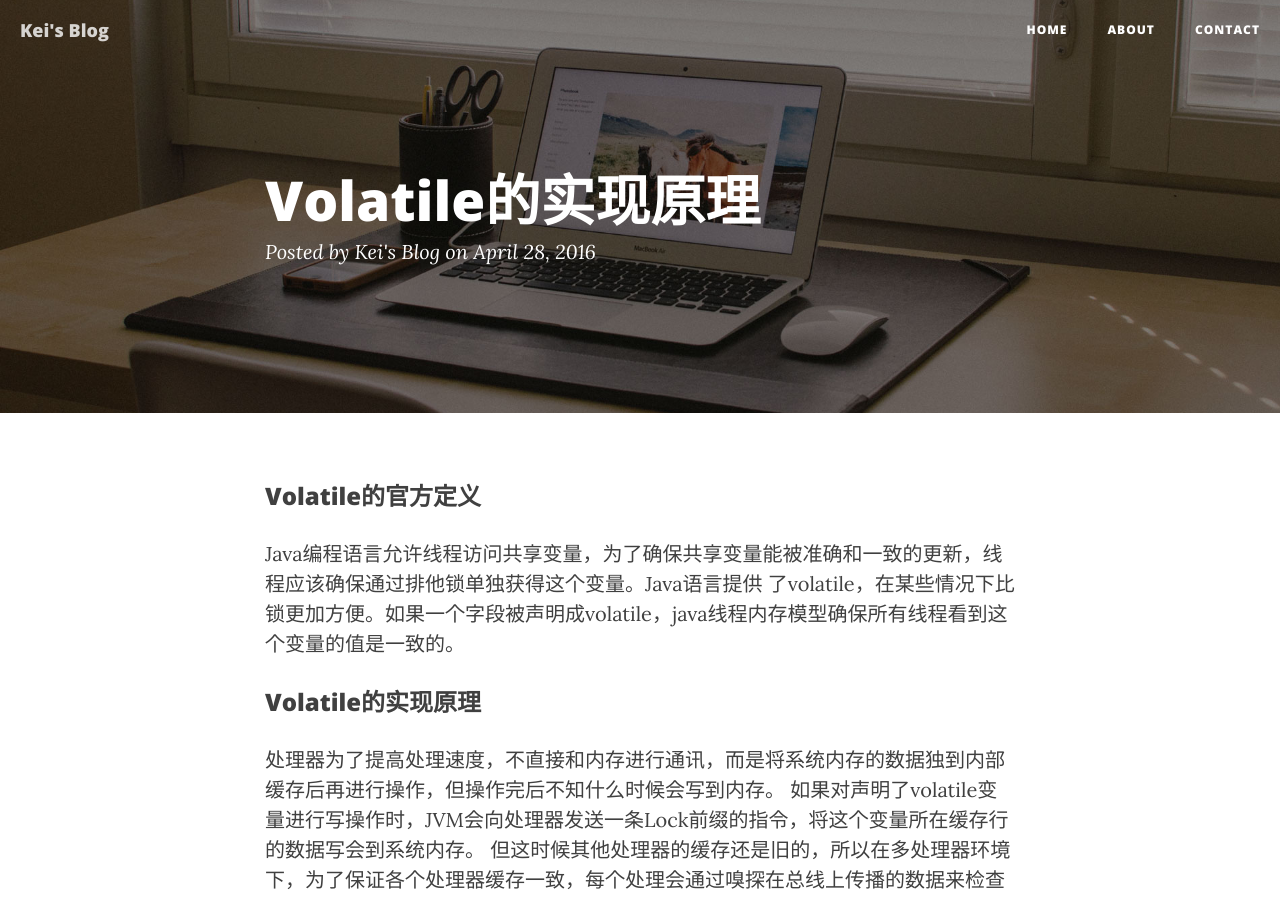
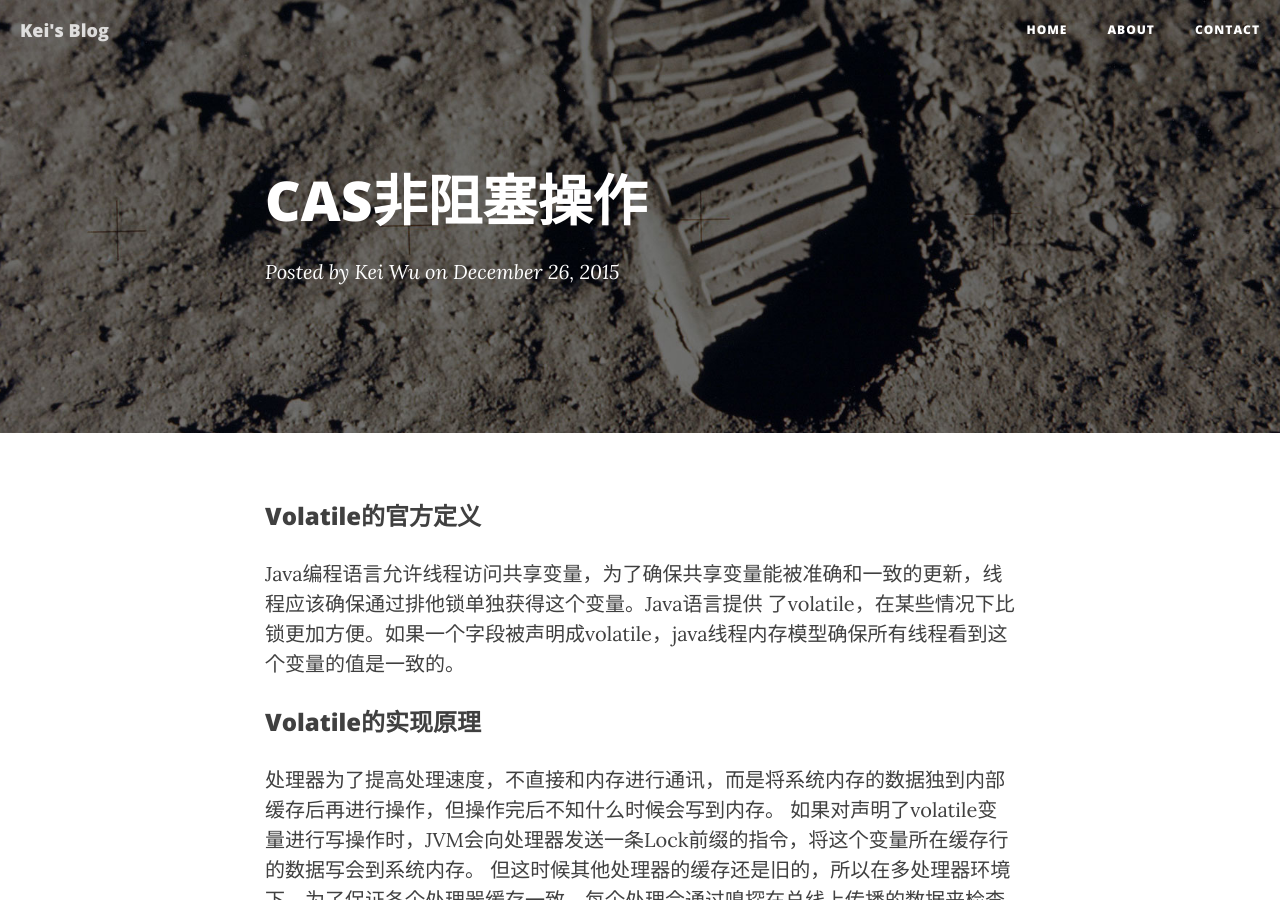
Before and after one commit to scauwjh/blog, a Jekyll site: the page built from _posts/2016-04-28-Volatile的实现原理.markdown, in a window 1280 px wide and 900 px high. Built offline with Jekyll 4.4.1, drawn with Linux system fonts in a browser that asks for light colours; nearby versions of some CDN libraries; comment, search, counter and statistics services are not loaded.

Commit message:
Update 2016-04-28-Volatile的实现原理.markdown

```diff
--- a/_posts/2016-04-28-Volatile的实现原理.markdown
+++ b/_posts/2016-04-28-Volatile的实现原理.markdown
@@ -1,5 +1,10 @@
 ---
 layout:     post
+title:      "CAS非阻塞操作"
+subtitle:   ""
+date:       2015-12-26 15:38:00
+author:     "Kei Wu"
+header-img: "img/post-bg-05.jpg"
 ---
 
 ### Volatile的官方定义
```
